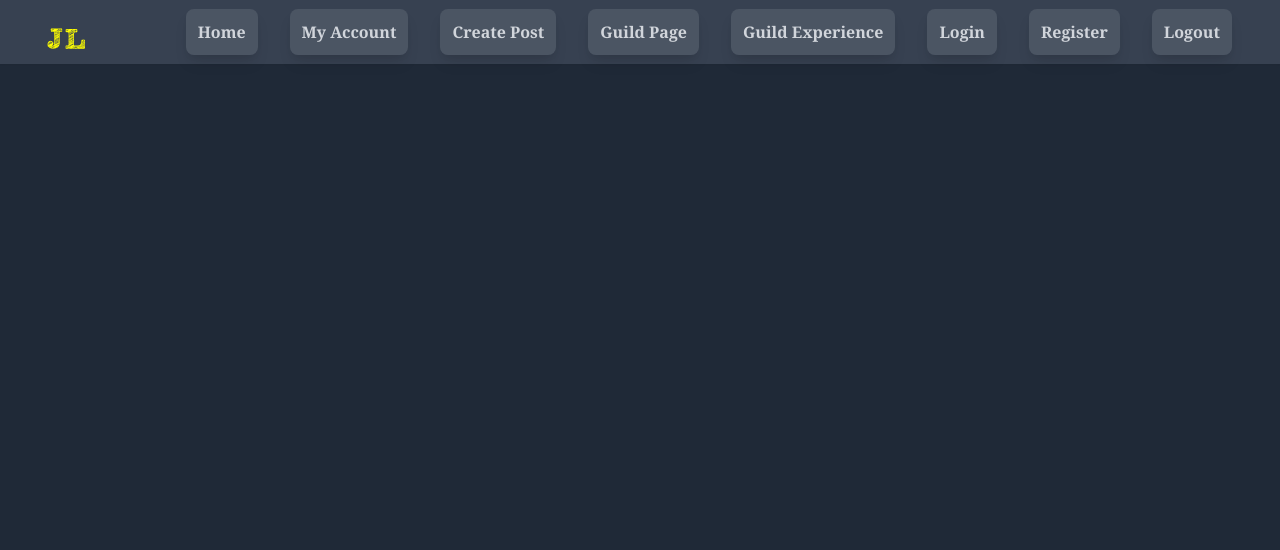
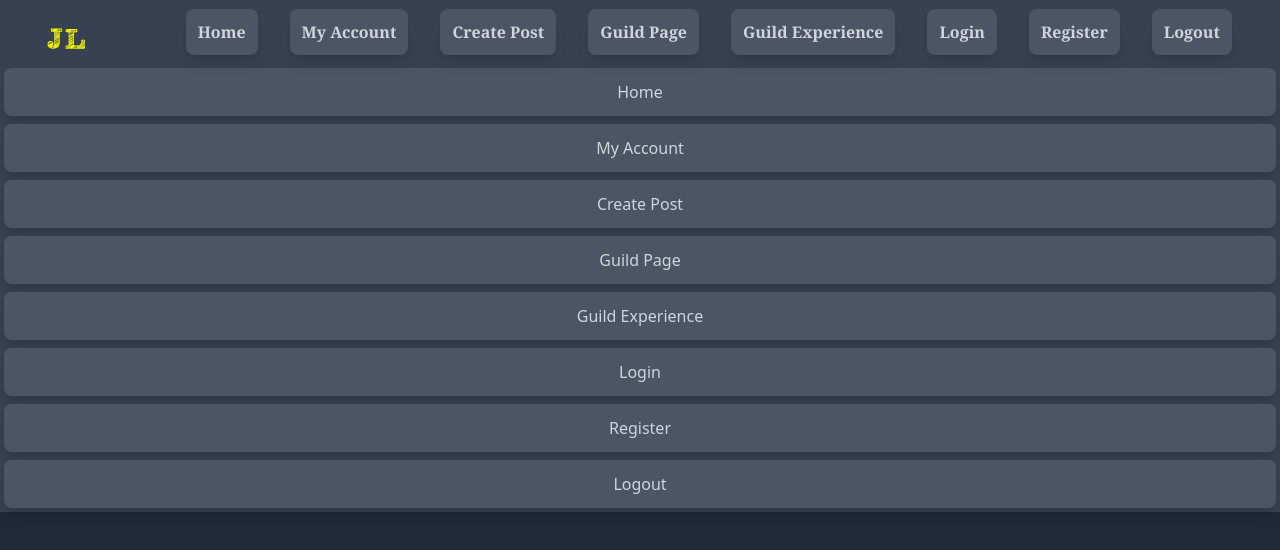
Before and after one commit to Bozhidar-Vangelov/the-justice-league, a JavaScript app: page / in a window 1280 px wide. Shown: the top 550 px of the page. Built offline with nearby package versions, Linux system fonts and the light colour scheme; the HTML template or start-up script is replaced by a standard one.

Commit message:
Create dropdown

```diff
--- a/src/App.js
+++ b/src/App.js
@@ -1,10 +1,12 @@
 import './App.css';
-import Navbar from './components/Navbar.js';
+import Dropdown from './components/Navbar/Dropdown.js';
+import Navbar from './components/Navbar/Navbar.js';
 
 function App() {
   return (
     <>
       <Navbar />
+      <Dropdown />
     </>
   );
 }
--- /dev/null
+++ b/src/components/Navbar/Dropdown.js
@@ -0,0 +1,18 @@
+import { Link } from "react-router-dom"
+
+function Dropdown() {
+    return (
+        <div className='grid grid-rows-4 text-center items-center bg-gray-700 shadow-sm text-gray-300'>
+            <Link className='p-3 p-3 m-1 bg-gray-600 hover:bg-gray-800 hover:text-gray-400 rounded-lg shadow-lg' to='/'>Home</Link>
+            <Link className='p-3 p-3 m-1 bg-gray-600 hover:bg-gray-800 hover:text-gray-400 rounded-lg shadow-lg' to='/my-account'>My Account</Link>
+            <Link className='p-3 p-3 m-1 bg-gray-600 hover:bg-gray-800 hover:text-gray-400 rounded-lg shadow-lg' to='/create-post'>Create Post</Link>
+            <Link className='p-3 p-3 m-1 bg-gray-600 hover:bg-gray-800 hover:text-gray-400 rounded-lg shadow-lg' to='/guild-page'>Guild Page</Link>
+            <Link className='p-3 p-3 m-1 bg-gray-600 hover:bg-gray-800 hover:text-gray-400 rounded-lg shadow-lg' to='/guild-experience'>Guild Experience</Link>
+            <Link className='p-3 p-3 m-1 bg-gray-600 hover:bg-gray-800 hover:text-gray-400 rounded-lg shadow-lg' to='/login'>Login</Link>
+            <Link className='p-3 p-3 m-1 bg-gray-600 hover:bg-gray-800 hover:text-gray-400 rounded-lg shadow-lg' to='/register'>Register</Link>
+            <Link className='p-3 p-3 m-1 bg-gray-600 hover:bg-gray-800 hover:text-gray-400 rounded-lg shadow-lg' to='/'>Logout</Link>
+        </div>
+    )
+}
+
+export default Dropdown
--- a/src/components/Navbar.js
+++ b/src/components/Navbar/Navbar.js
@@ -1,5 +1,5 @@
 import { Link } from 'react-router-dom'
-import logo from '../images/logo.svg'
+import logo from '../../images/logo.svg'
 
 function Navbar() {
   return (
```
